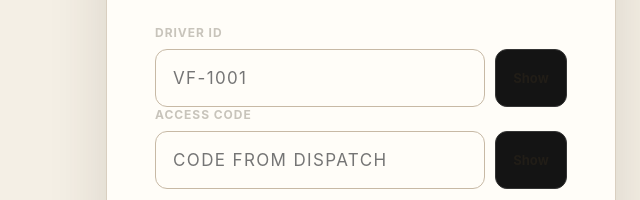
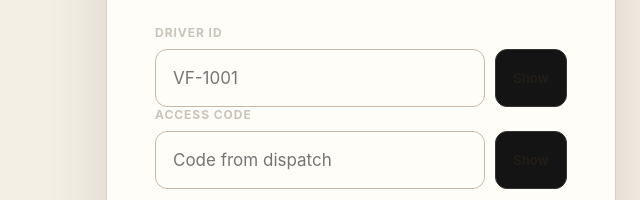
Before and after one commit to Fiercejojo88862/VeloFox-Dispatch-Software, a website: page public/driver.html in a window 1280 px wide. Shown: the part 434-634 px from the top of the page, 279-919 px from the left. Drawn offline with Linux system fonts and the light colour scheme; no server answers.

Commit message:
Allow driver login fields to show typed letter case

```diff
--- a/public/driver.html
+++ b/public/driver.html
@@ -183,8 +183,6 @@
       color: var(--ink);
       background: #0d0d0d;
       font-size: 17px;
-      letter-spacing: 0.08em;
-      text-transform: uppercase;
       transition: border-color 160ms, box-shadow 160ms;
     }
 
```
Also changed, not shown: public/login.html (+0 -2 lines).
